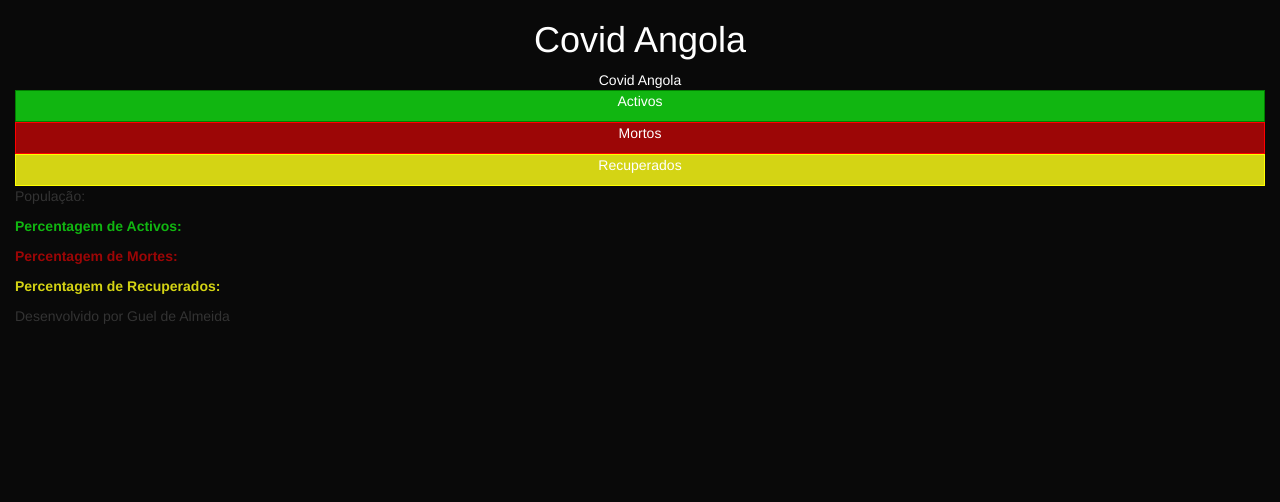
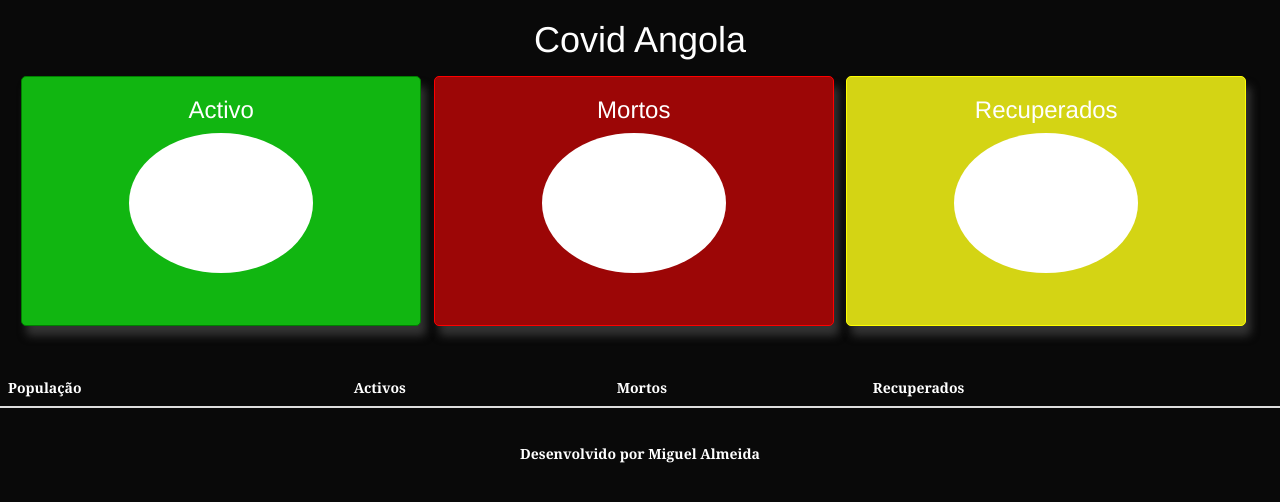
Before and after one commit to Guel-Almeida/DadosCovidAngola, a PHP site: page / in a window 1280 px wide. Shown: the top 502 px of the page. Run offline with PHP 8.4, Linux system fonts and the light colour scheme; lists and menus that the app fills with data are empty.

Commit message:
ultima feacture

```diff
--- a/index.php
+++ b/index.php
@@ -1,7 +1,7 @@
 <!DOCTYPE html>
 <html lang="pt">
 <head>
-    <link rel="shortcut icon" href="<?php echo "favicon.ico" ?>">
+    <link rel="shortcut icon" href="favicon.ico">
     <meta charset="UTF-8">
     <meta name="viewport" content="width=device-width, initial-scale=1.0">
     <link rel="stylesheet" href="css/bootstrap.min.css">
@@ -13,40 +13,52 @@
 <header><h1>Covid Angola</h1></header>
 <div class="container-fluid">
 
-<main>
-<header>Covid Angola</header>
+<div class="row-fluid">
+<div class="geral active col-sm-12 col-md-4 col-offset-md-6">
+        <header class="headerActive"><h3>Activo</h3></header>
+        <div class="dados">
+            <p class="ValorActive"></p>
+        </div>
 
-<section>
-    <div class="active">
-        <header class="headerActive">Activos</header>
-        <p class="ValorActive"></p>
-    </div>
-</section>
+</div>
 
-<section>
-    <div class="death">
-    <header class="headerDeath">Mortos</header>
-        <p class="ValorDeath"></p>
-    </div>
-</section>
+<div class="geral death col-sm-12 col-md-4 col-offset-md-6">
+    <header class="headerDeath"><h3>Mortos</h3></header>
+    <div class="dados"><p class="ValorDeath"></p></div>
+</div>
 
-<section>
-    <div class="recovered">
-    <header class="headerRecovered">Recuperados</header>
-        <p class="ValorRecovered"></p>
-    </div>
-</section>
+<div class="geral recovered col-sm-12 col-md-4 col-offset-md-6">
 
-</main>
+    <header class="headerRecovered"><h3>Recuperados</h3></header>
+    <div class="dados"> <p class="ValorRecovered"></p></div>
 
+</div>
+</div>
+</div>
+<div class="row-fluid">
+<footer class="footer">
+<table class="table .table-dark">
+  <thead>
+    <tr>
+      <th >População</th>
+      <th >Activos</th>
+      <th > Mortos</th>
+      <th >Recuperados</th>
+    </tr>
+  </thead>
+  <tbody>
+    <tr>
+      <td id="dadosPeople"></td>
+      <td id="dadosActivos"></td>
+      <td id="dadosDeath"></td>
+      <td id="dadosRecovered"></td>
+    </tr>
+  </tbody>
 
-<footer>
-    <p id="dadosPeople">População: </p>
-    <p id="dadosActivos">Percentagem de Activos: </p>
-    <p id="dadosDeath">Percentagem de Mortes: </p>
-    <p id="dadosRecovered">Percentagem de Recuperados: </p>
-     <p class="me">Desenvolvido por Guel de Almeida</p>
+</table>
+     Desenvolvido por Miguel Almeida
 </footer>
+</div>
 
 
 
```
